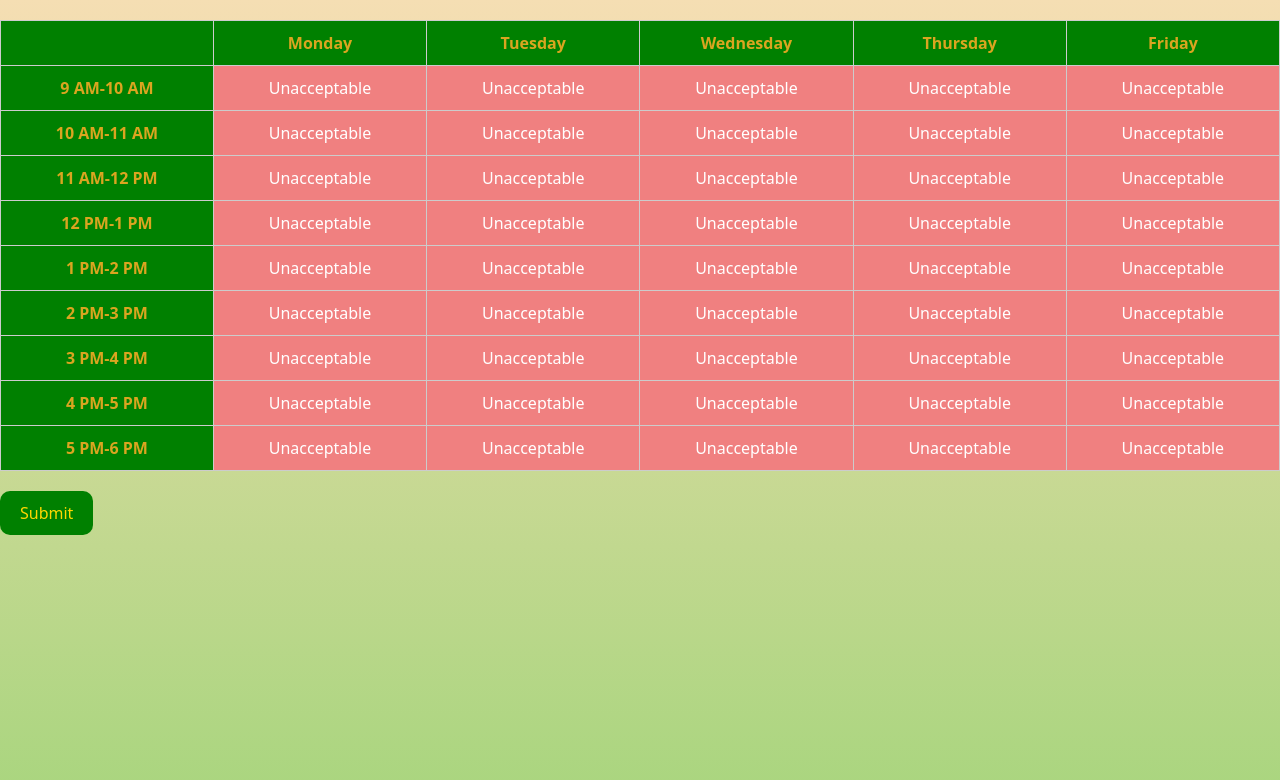
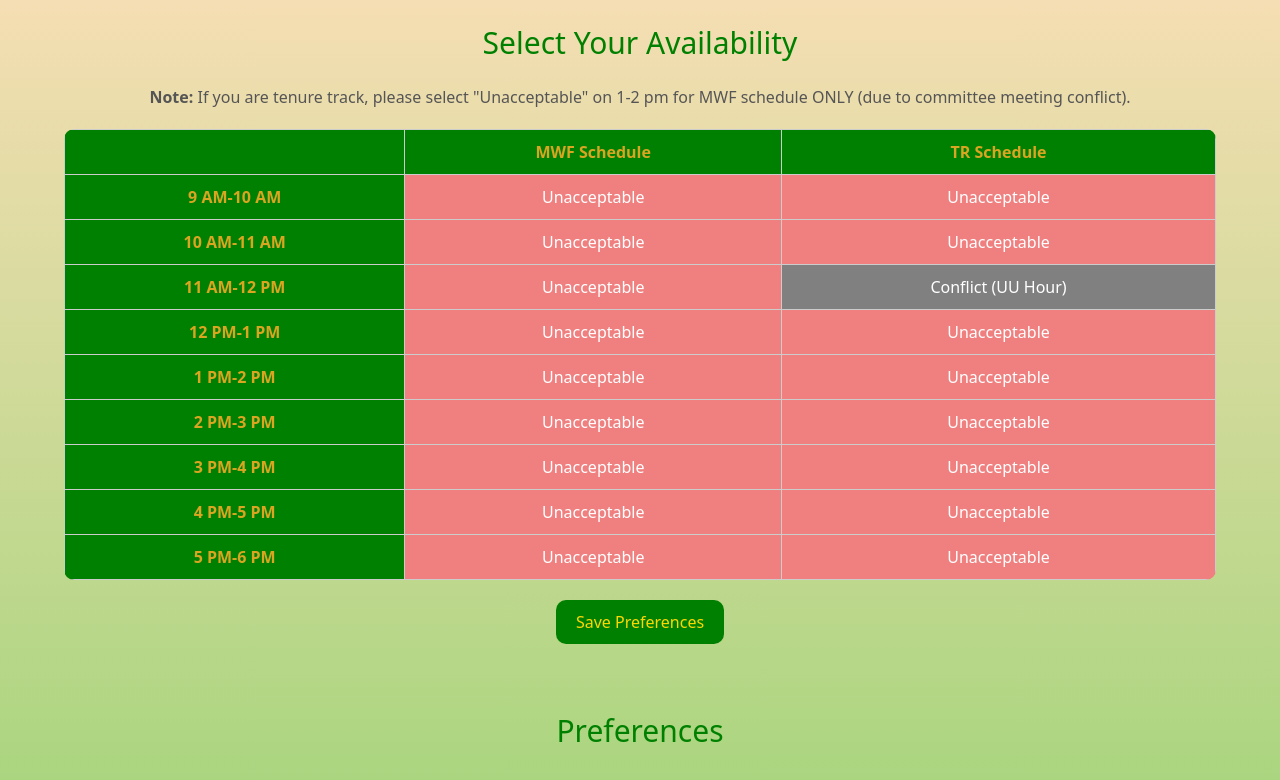
Before and after one commit to nnayk/cs-scheduling, a Next.js app in the folder frontend/: page /Availability in a window 1280 px wide. Shown: the top 780 px of the page. Built offline with nearby package versions, Linux system fonts and the light colour scheme.

Commit message:
Add ui constraints + title

```diff
--- a/frontend/src/pages/Availability.js
+++ b/frontend/src/pages/Availability.js
@@ -1,7 +1,7 @@
 import { useState } from "react";
-import styles from "./Availability.module.css"; // Import the CSS styles
+import styles from "./availability.module.css"; // Import the CSS styles
 
-const days = ["Monday", "Tuesday", "Wednesday", "Thursday", "Friday"];
+const days = ["MWF Schedule", "TR Schedule"];
 const times = [
   "9 AM",
   "10 AM",
@@ -18,15 +18,19 @@ const Preference = {
   PREFERRED: 1,
   ACCEPTABLE: 2,
 };
-export default function Availability() {
-  const [availability, setAvailability] = useState(
-    // Initialize a 2D array of false values (no availability)
+const Availability = () => {
+  const [availability, setavailability] = useState(
     Array(days.length)
       .fill(null)
       .map(() => Array(times.length).fill(0))
   );
 
-  const getAvailabilityStyle = (dayIndex, timeIndex) => {
+  const getavailabilityStyle = (dayIndex, timeIndex) => {
+    // Apply special style for disabled cell (TR 11 AM - 12 PM)
+    if (dayIndex === 1 && timeIndex === 2) {
+      return styles.disabled;
+    }
+
     return availability[dayIndex][timeIndex] === Preference.UNACCEPTABLE
       ? styles.unacceptable
       : availability[dayIndex][timeIndex] === Preference.PREFERRED
@@ -34,9 +38,13 @@ export default function Availability() {
       : availability[dayIndex][timeIndex] === Preference.ACCEPTABLE
       ? styles.acceptable
       : "";
-    // return availability[dayIndex][timeIndex] ? styles.available : "";
   };
-  const getAvailabilityIcon = (dayIndex, timeIndex) => {
+
+  const getavailabilityIcon = (dayIndex, timeIndex) => {
+    if (dayIndex === 1 && timeIndex === 2) {
+      return "Conflict (UU Hour)"; // Display 'N/A' for the disabled cell
+    }
+
     return availability[dayIndex][timeIndex] === Preference.UNACCEPTABLE
       ? "Unacceptable"
       : availability[dayIndex][timeIndex] === Preference.PREFERRED
@@ -44,19 +52,21 @@ export default function Availability() {
       : availability[dayIndex][timeIndex] === Preference.ACCEPTABLE
       ? "Acceptable"
       : "";
-    // return availability[dayIndex][timeIndex] ? styles.available : "";
   };
 
-  const toggleAvailability = (dayIndex, timeIndex) => {
-    // Toggle the selected time slot
-    const newAvailability = [...availability];
-    newAvailability[dayIndex][timeIndex] =
-      (newAvailability[dayIndex][timeIndex] + 1) % 3;
-    setAvailability(newAvailability);
+  const toggleavailability = (dayIndex, timeIndex) => {
+    // Prevent toggling for the disabled slot
+    if (dayIndex === 1 && timeIndex === 2) {
+      return; // Do nothing for the TR slot between 11 AM - 12 PM
+    }
+
+    const newavailability = [...availability];
+    newavailability[dayIndex][timeIndex] =
+      (newavailability[dayIndex][timeIndex] + 1) % 3;
+    setavailability(newavailability);
   };
 
   const processPrefs = () => {
-    // Process the selected availability
     const prefs = [];
     for (let dayIndex = 0; dayIndex < days.length; dayIndex++) {
       for (let timeIndex = 0; timeIndex < times.length; timeIndex++) {
@@ -79,8 +89,15 @@ export default function Availability() {
     }
     console.log(prefs);
   };
+
   return (
     <div className={styles.container}>
+      <h1 className={styles.title}>Select Your Availability</h1>
+      <p className={styles.subtitle}>
+        <strong>Note:</strong> If you are tenure track, please select
+        "Unacceptable" on 1-2 pm for MWF schedule ONLY (due to committee meeting
+        conflict).
+      </p>
       <table className={styles.grid}>
         <thead>
           <tr>
@@ -101,15 +118,10 @@ export default function Availability() {
               {days.map((day, dayIndex) => (
                 <td
                   key={dayIndex}
-                  className={
-                    getAvailabilityStyle(dayIndex, timeIndex)
-                    // availability[dayIndex][timeIndex] ? styles.available : ""
-                  }
-                  onClick={() => toggleAvailability(dayIndex, timeIndex)}
+                  className={getavailabilityStyle(dayIndex, timeIndex)}
+                  onClick={() => toggleavailability(dayIndex, timeIndex)}
                 >
-                  {/* Show selected availability status */}
-                  {/* {availability[dayIndex][timeIndex] ? "✓" : "X"} */}
-                  {getAvailabilityIcon(dayIndex, timeIndex)}
+                  {getavailabilityIcon(dayIndex, timeIndex)}
                 </td>
               ))}
             </tr>
@@ -117,10 +129,12 @@ export default function Availability() {
         </tbody>
       </table>
       <button onClick={processPrefs} className={styles.submitButton}>
-        Submit
+        Save Preferences
       </button>
-      {/* <h2>Selected Availability:</h2> */}
-      {/* <pre>{JSON.stringify(availability, null, 2)}</pre> Debug output */}
+      <br></br>
+      <h1 className={styles.title}>Preferences</h1>
     </div>
   );
-}
+};
+
+export default Availability;
--- a/frontend/src/pages/Availability.module.css
+++ b/frontend/src/pages/Availability.module.css
@@ -4,7 +4,10 @@
 .grid {
     border-collapse: collapse;
     width: 100%;
-    margin: 20px 0;
+    margin: 20px auto;
+    max-width: 90%;     /* Add some space on the sides by reducing the width */
+    border-radius: 10px; /* Round the edges of the table */
+    overflow: hidden;    /* Ensure content stays within the rounded corners */
   }
 
   .grid th, .grid td {
@@ -47,7 +50,7 @@
     /* background-color: wheat; */
   }
 
-  /* Availability.module.css */
+  /* availability.module.css */
 .submitButton {
   background-color: green;  /* Green background */
   color: gold;              /* Gold text */
@@ -57,8 +60,34 @@
   border-radius: 10px;      /* Rounded edges */
   cursor: pointer;          /* Pointer cursor on hover */
   transition: background-color 0.3s ease;  /* Smooth transition for hover */
+  display: block;       /* Make the button a block element */
+  margin: 20px auto;    /* Center the button horizontally and add vertical margin */
 }
 
 .submitButton:hover {
   background-color: darkgreen; /* Slightly darker green on hover */
 }
+
+ /* Add this to the CSS */
+.title {
+  margin-top: 20px;
+  text-align: center;
+  margin-bottom: 20px;
+  font-size: 30px;
+  color: green; /* You can customize the color and size */
+}
+
+/* availability.module.css */
+.subtitle {
+  font-size: 16px;
+  color: #555;    /* Subtle color for the subtitle */
+  margin-bottom: 20px;  /* Space below the subtitle */
+  text-align: center;   /* Center the subtitle */
+}
+
+/* availability.module.css */
+.disabled {
+  background-color: gray !important; /* Gray background for disabled cell */
+  color: white; /* Lighter color for text */
+  cursor: not-allowed; /* Not-allowed cursor */
+}
--- a/frontend/src/pages/index.js
+++ b/frontend/src/pages/index.js
@@ -1,5 +1,3 @@
-import AvailabilityGrid from "./Availability";
-
 // export default function Home() {
 //   return (
 //     <div>
--- /dev/null
+++ b/frontend/src/pages/test.js
@@ -0,0 +1,24 @@
+import Link from "next/link";
+
+const TestPage = () => {
+  return (
+    <div style={{ textAlign: "center", marginTop: "50px" }}>
+      <h1>This is the Test Page</h1>
+      <p>If you see this page, the routing is working correctly!</p>
+      <Link href="/availability">
+        <button
+          style={{
+            padding: "10px 20px",
+            borderRadius: "5px",
+            backgroundColor: "blue",
+            color: "white",
+          }}
+        >
+          Go to Availability
+        </button>
+      </Link>
+    </div>
+  );
+};
+
+export default TestPage;
```
